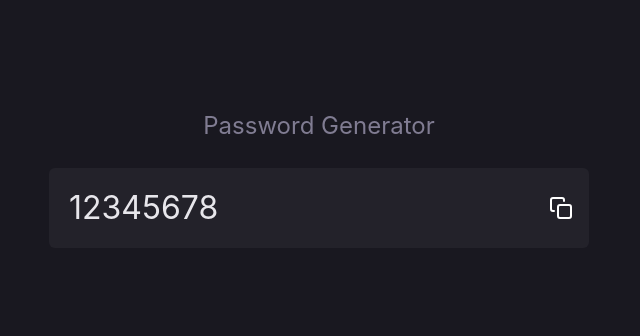
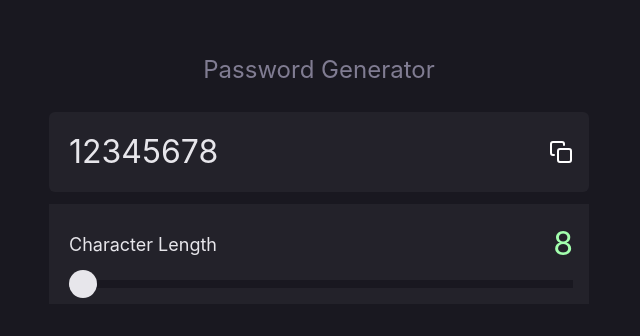
Before and after one commit to jhongyu/password-generator, a React (Vite) app: page / in a window 1280 px wide. Shown: the part 222-558 px from the top of the page, without its empty margins (321-961 px from the left). Built offline with nearby package versions, Linux system fonts and the light colour scheme.

Commit message:
add password length control element

```diff
--- a/package.json
+++ b/package.json
@@ -10,6 +10,7 @@
     "preview": "vite preview"
   },
   "dependencies": {
+    "@radix-ui/react-slider": "^1.1.2",
     "react": "^18.2.0",
     "react-dom": "^18.2.0",
     "react-feather": "^2.0.10"
--- a/src/App.css
+++ b/src/App.css
@@ -46,3 +46,38 @@ main {
 .copy:hover {
   color: var(--color-green);
 }
+
+.generator-wrapper {
+  margin-block-start: 12px;
+  padding: 16px;
+  padding-inline-start: 20px;
+  background-color: var(--color-dark-700);
+  font-size: var(--text-body-medium);
+  color: var(--color-gray-100);
+}
+
+.length-wrapper {
+  display: flex;
+  flex-direction: column;
+  gap: 12px;
+}
+
+.length {
+  display: flex;
+  justify-content: space-between;
+  align-items: center;
+}
+
+.length > span:nth-child(2) {
+  font-size: var(--text-heading-large);
+  color: var(--color-green);
+}
+
+.length-input {
+  display: flex;
+  align-items: center;
+}
+
+.length-input > input {
+  width: 100%;
+}
--- a/src/App.tsx
+++ b/src/App.tsx
@@ -1,9 +1,11 @@
 import { useState } from 'react';
 import { Copy } from 'react-feather';
+import Slider from './components/Slider';
 import './App.css';
 
 function App() {
   const [passwordGenerated, setPasswordGenerated] = useState(false);
+  const [passwordLength, setPasswordLength] = useState([8]);
 
   return (
     <main>
@@ -16,6 +18,22 @@ function App() {
           <Copy className="copy" onClick={() => setPasswordGenerated(true)} />
         </div>
       </div>
+      <div className="generator-wrapper">
+        <div className="length-wrapper">
+          <div className="length">
+            <span>Character Length</span>
+            <span>{passwordLength}</span>
+          </div>
+          <div className="length-input">
+            <Slider
+              value={passwordLength}
+              onChange={(value) => setPasswordLength(value)}
+              min={8}
+              max={30}
+            />
+          </div>
+        </div>
+      </div>
     </main>
   );
 }
--- /dev/null
+++ b/src/components/Slider/Slider.css
@@ -0,0 +1,37 @@
+.slider-root {
+  width: 100%;
+  height: 8px;
+  position: relative;
+  display: flex;
+  align-items: center;
+  user-select: none;
+  touch-action: none;
+}
+
+.slider-track {
+  background-color: var(--color-dark-900);
+  position: relative;
+  flex: 1;
+  height: 8px;
+}
+
+.slider-range {
+  position: absolute;
+  background-color: var(--color-green);
+  height: 100%;
+}
+
+.slider-thumb {
+  display: block;
+  width: 28px;
+  height: 28px;
+  background-color: var(--color-gray-100);
+  border-radius: 50%;
+}
+.slider-thumb:hover {
+  background-color: var(--color-dark-700);
+  border: 3px solid var(--color-green);
+}
+.slider-thumb:focus {
+  outline: none;
+}
--- /dev/null
+++ b/src/components/Slider/Slider.tsx
@@ -0,0 +1,28 @@
+import * as SliderComponent from '@radix-ui/react-slider';
+import './Slider.css';
+
+interface SliderProps {
+  value: number[];
+  onChange: (value: number[]) => void;
+  min: number;
+  max: number;
+}
+
+function Slider({ value, onChange, min, max }: SliderProps) {
+  return (
+    <SliderComponent.Root
+      className="slider-root"
+      value={value}
+      onValueChange={onChange}
+      min={min}
+      max={max}
+    >
+      <SliderComponent.Track className="slider-track">
+        <SliderComponent.Range className="slider-range" />
+      </SliderComponent.Track>
+      <SliderComponent.Thumb className="slider-thumb" />
+    </SliderComponent.Root>
+  );
+}
+
+export default Slider;
--- /dev/null
+++ b/src/components/Slider/index.ts
@@ -0,0 +1,2 @@
+export * from './Slider';
+export { default } from './Slider';
--- a/src/index.css
+++ b/src/index.css
@@ -23,6 +23,12 @@
   --text-heading-large: calc(32 / 16 * 1rem);
   --text-heading-medium: calc(24 / 16 * 1rem);
   --text-body-medium: calc(18 / 16 * 1rem);
+}
+
+*,
+*::before,
+*::after {
+  box-sizing: border-box;
 }
 
 body {
```
Also changed, not shown: 1 other file (tests, documents, lock files or other folders).
